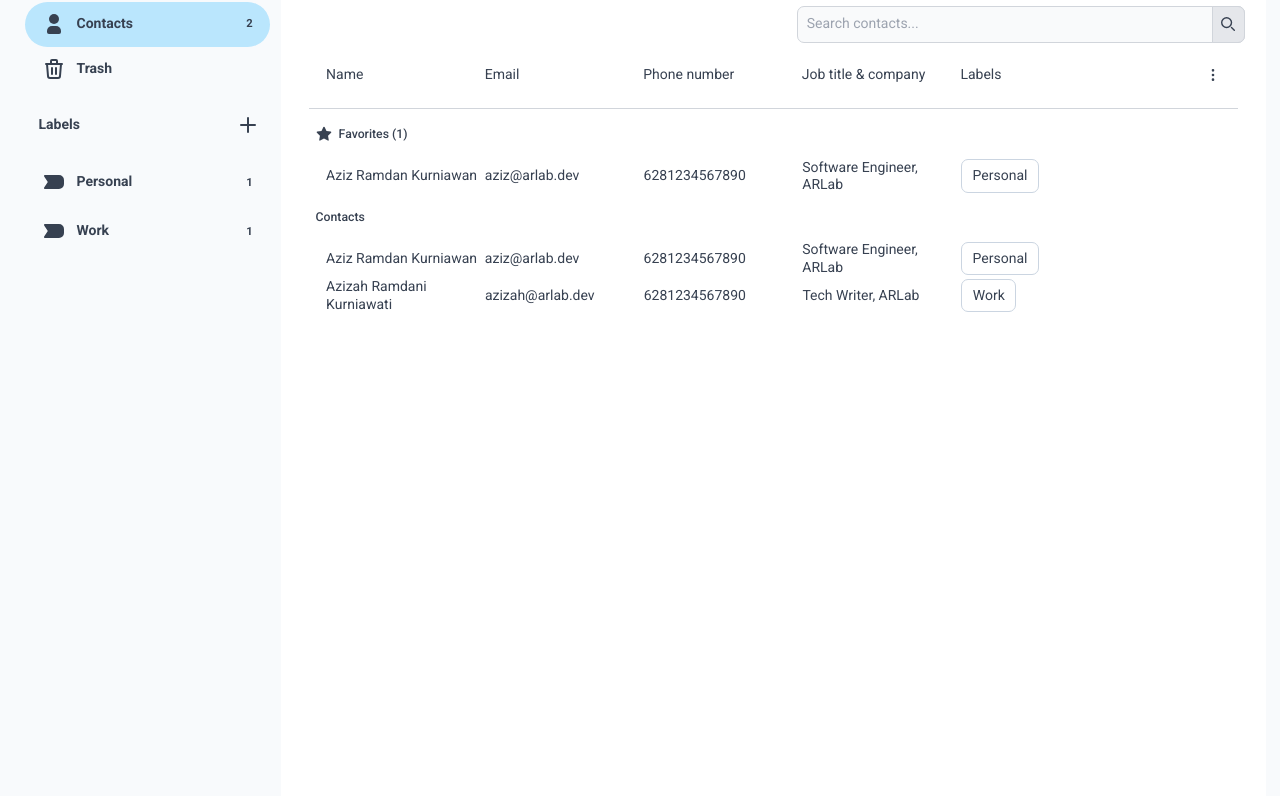
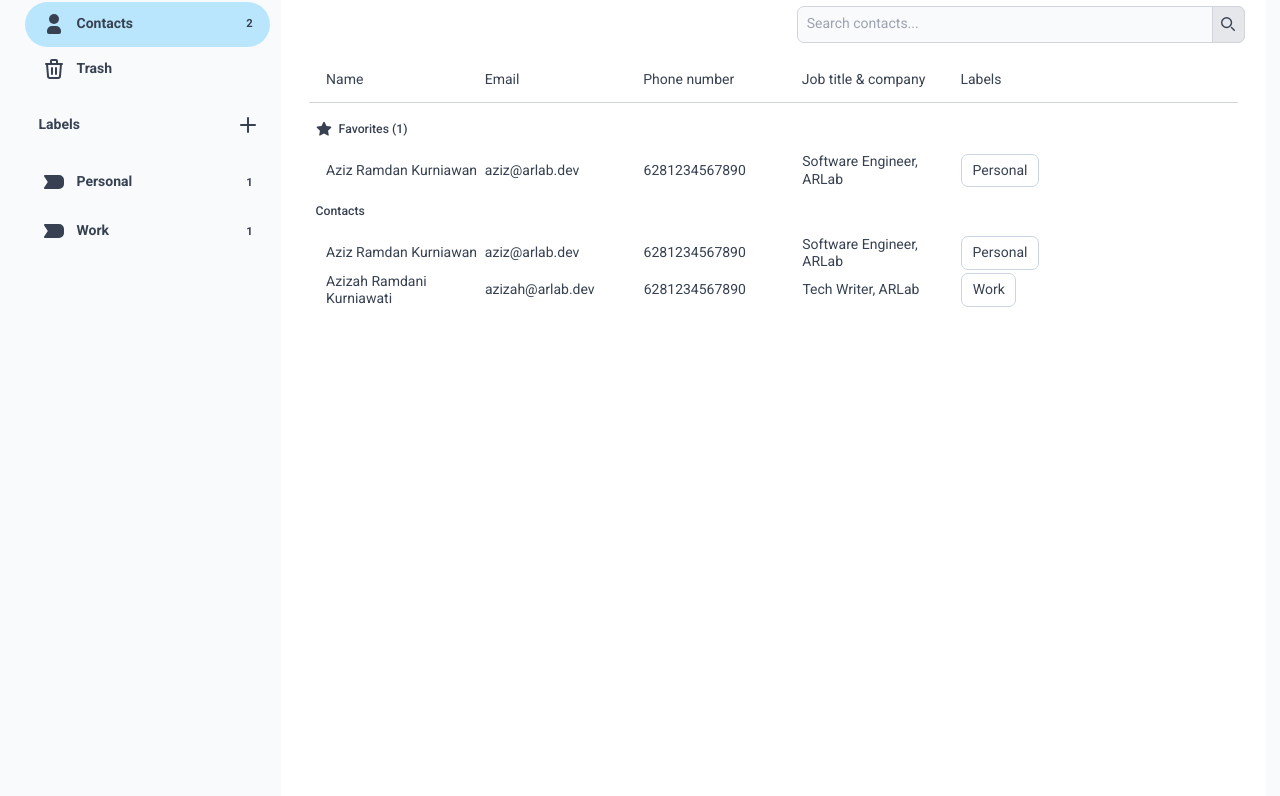
Before and after one commit to azizramdan/bearmentor-address-book, a website: page index.html in a window 1280 px wide. Shown: the part 155-951 px from the top of the page. Drawn offline with nearby package versions, Linux system fonts and the light colour scheme; files that its build step writes are made by us from their sources.

Commit message:
refactor: remove header action button

```diff
--- a/index.html
+++ b/index.html
@@ -205,7 +205,7 @@
             </div>
           </form>
 
-          <div class="flex justify-between items-center my-4 px-4">
+          <div class="flex justify-between items-center mb-4 mt-8 px-4">
             <div
               class="grow grid pl-3 sm:grid-cols-2 md:grid-cols-3 lg:grid-cols-4 xl:grid-cols-5"
             >
@@ -215,27 +215,7 @@
               <div class="hidden lg:block">Job title & company</div>
               <div class="hidden xl:block">Labels</div>
             </div>
-            <div class="w-32 flex justify-end">
-              <button class="rounded-full hover:bg-gray-200 p-3">
-                <svg
-                  xmlns="http://www.w3.org/2000/svg"
-                  width="16"
-                  height="16"
-                  viewBox="0 0 24 24"
-                  fill="none"
-                  stroke="currentColor"
-                  stroke-width="2"
-                  stroke-linecap="round"
-                  stroke-linejoin="round"
-                  class="icon icon-tabler icons-tabler-outline icon-tabler-dots-vertical"
-                >
-                  <path stroke="none" d="M0 0h24v24H0z" fill="none" />
-                  <path d="M12 12m-1 0a1 1 0 1 0 2 0a1 1 0 1 0 -2 0" />
-                  <path d="M12 19m-1 0a1 1 0 1 0 2 0a1 1 0 1 0 -2 0" />
-                  <path d="M12 5m-1 0a1 1 0 1 0 2 0a1 1 0 1 0 -2 0" />
-                </svg>
-              </button>
-            </div>
+            <div class="w-32"></div>
           </div>
           <hr class="my-1 border-gray-300 mx-2" />
           <div class="overflow-y-auto h-dvh px-4">
```
